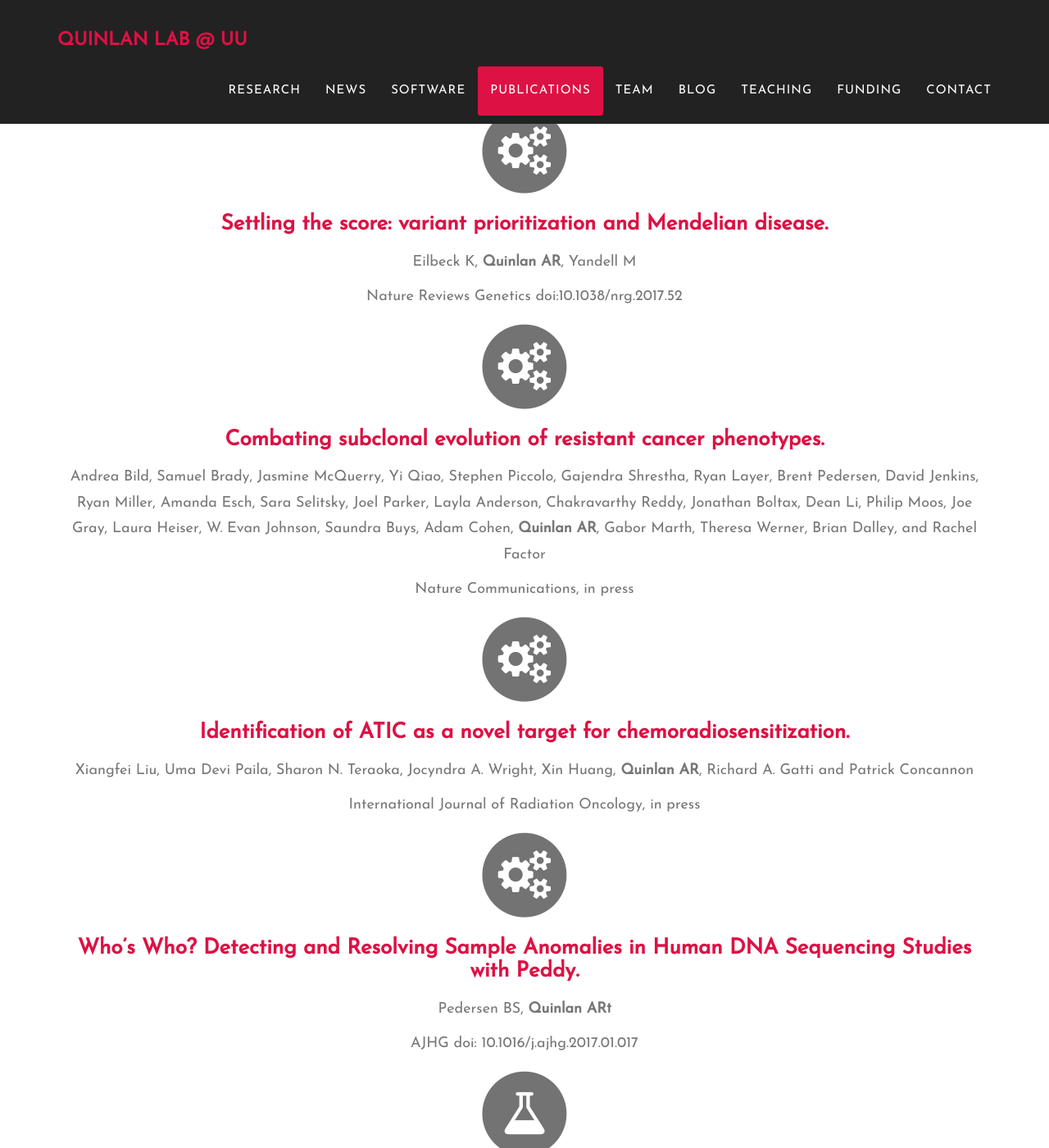
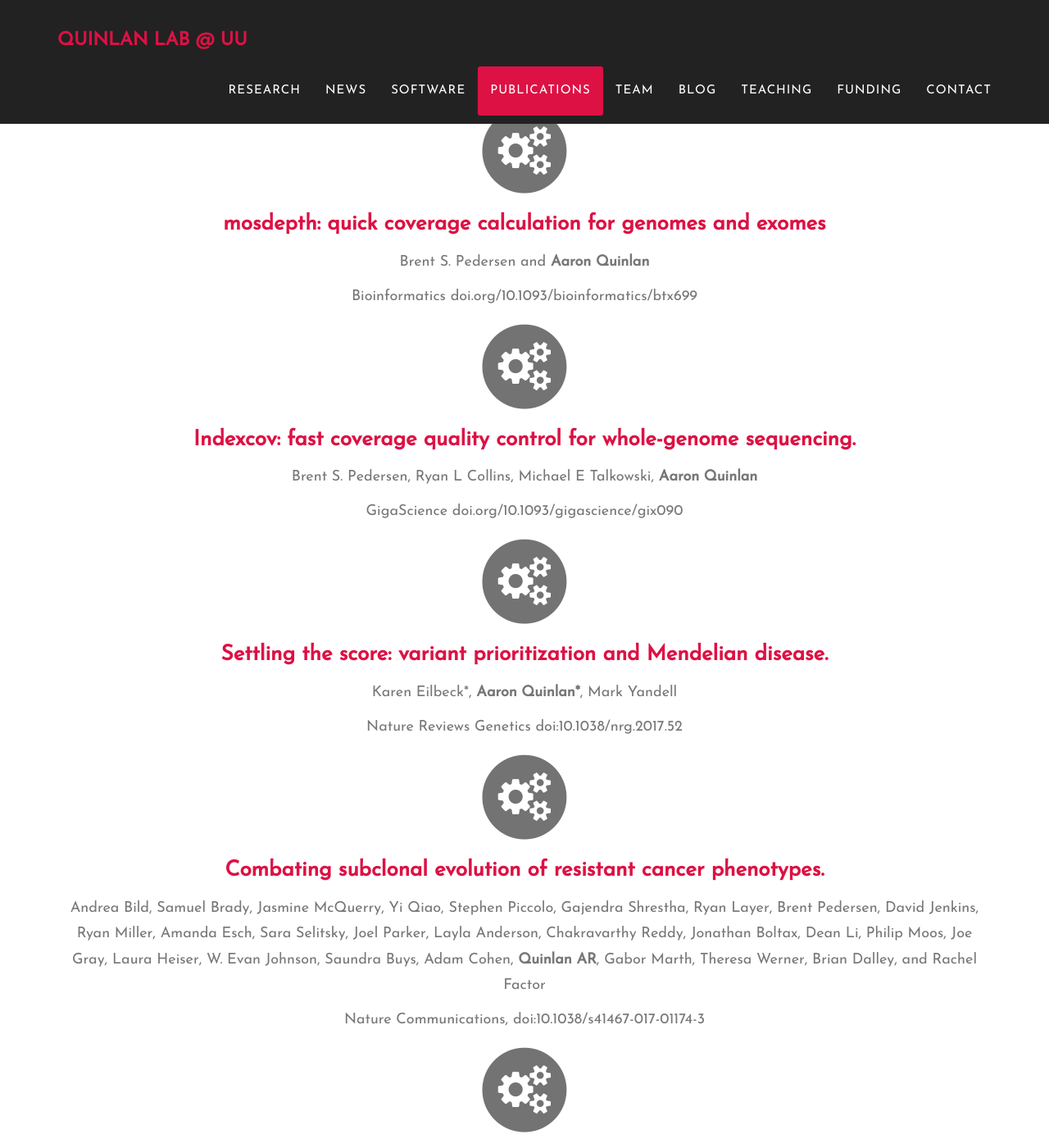
Before and after one commit to arq5x/arq5x.github.io, a Jekyll site: the page built from index.html, in a window 1280 px wide and 1400 px high, scrolled down 8504 px. Shown: the whole window at 82% size. Built offline with Jekyll 4.4.1, drawn with Linux system fonts in a browser that asks for light colours; some web fonts are replaced; some of the changed text lies outside the part shown.

Commit message:
add indexcov and mosdepth

```diff
--- a/_includes/publications.html
+++ b/_includes/publications.html
@@ -17,8 +17,26 @@
                         <i class="fa fa-circle fa-stack-2x text-secondary"></i>
                         <i class="fa fa-gears fa-stack-1x fa-inverse"></i>
                     </span>
+                    <h3 class="service-heading"><a href="https://academic.oup.com/bioinformatics/article/doi/10.1093/bioinformatics/btx699/4583630">mosdepth: quick coverage calculation for genomes and exomes</a></h3>
+                    <p class="text-muted"> Brent S. Pedersen and <strong>Aaron Quinlan</strong></p>
+                    <p class="text-muted">Bioinformatics doi.org/10.1093/bioinformatics/btx699</p>
+                </div>
+                <div class="col-md-12">
+                    <span class="fa-stack fa-4x">
+                        <i class="fa fa-circle fa-stack-2x text-secondary"></i>
+                        <i class="fa fa-gears fa-stack-1x fa-inverse"></i>
+                    </span>
+                    <h3 class="service-heading"><a href="https://academic.oup.com/gigascience/article/6/11/1/4160383">Indexcov: fast coverage quality control for whole-genome sequencing.</a></h3>
+                    <p class="text-muted"> Brent S. Pedersen, Ryan L Collins, Michael E Talkowski, <strong>Aaron Quinlan</strong></p>
+                    <p class="text-muted">GigaScience doi.org/10.1093/gigascience/gix090</p>
+                </div>
+                <div class="col-md-12">
+                    <span class="fa-stack fa-4x">
+                        <i class="fa fa-circle fa-stack-2x text-secondary"></i>
+                        <i class="fa fa-gears fa-stack-1x fa-inverse"></i>
+                    </span>
                     <h3 class="service-heading"><a href="https://www.nature.com/nrg/journal/vaop/ncurrent/full/nrg.2017.52.html">Settling the score: variant prioritization and Mendelian disease.</a></h3>
-                    <p class="text-muted">Eilbeck K, <strong>Quinlan AR</strong>, Yandell M</p>
+                    <p class="text-muted">Karen Eilbeck*, <strong>Aaron Quinlan*</strong>, Mark Yandell</p>
                     <p class="text-muted">Nature Reviews Genetics doi:10.1038/nrg.2017.52</p>
                 </div>
                 <div class="col-md-12">
@@ -26,18 +44,18 @@
                         <i class="fa fa-circle fa-stack-2x text-secondary"></i>
                         <i class="fa fa-gears fa-stack-1x fa-inverse"></i>
                     </span>
-                    <h3 class="service-heading"><a href="">Combating subclonal evolution of resistant cancer phenotypes.</a></h3>
+                    <h3 class="service-heading"><a href="https://www.nature.com/articles/s41467-017-01174-3">Combating subclonal evolution of resistant cancer phenotypes.</a></h3>
                     <p class="text-muted">Andrea Bild, Samuel Brady, Jasmine McQuerry, Yi Qiao, Stephen Piccolo, Gajendra Shrestha, Ryan Layer, Brent Pedersen, David Jenkins, Ryan Miller, Amanda Esch, Sara Selitsky, Joel Parker, Layla Anderson, Chakravarthy Reddy, Jonathan Boltax, Dean Li, Philip Moos, Joe Gray, Laura Heiser, W. Evan Johnson, Saundra Buys, Adam Cohen, <strong>Quinlan AR</strong>, Gabor Marth, Theresa Werner, Brian Dalley, and Rachel Factor</p>
-                    <p class="text-muted">Nature Communications, in press</p>
+                    <p class="text-muted">Nature Communications, doi:10.1038/s41467-017-01174-3</p>
                 </div>
                 <div class="col-md-12">
                     <span class="fa-stack fa-4x">
                         <i class="fa fa-circle fa-stack-2x text-secondary"></i>
                         <i class="fa fa-gears fa-stack-1x fa-inverse"></i>
                     </span>
-                    <h3 class="service-heading"><a href="">Identification of ATIC as a novel target for chemoradiosensitization.</a></h3>
+                    <h3 class="service-heading"><a href="http://www.sciencedirect.com/science/article/pii/S0360301617338300?via%3Dihub">Identification of ATIC as a novel target for chemoradiosensitization.</a></h3>
                     <p class="text-muted">Xiangfei Liu, Uma Devi Paila, Sharon N. Teraoka, Jocyndra A. Wright, Xin Huang, <strong>Quinlan AR</strong>, Richard A. Gatti and Patrick Concannon</p>
-                    <p class="text-muted">International Journal of Radiation Oncology, in press</p>
+                    <p class="text-muted">International Journal of Radiation Oncology, doi:10.1016/j.ijrobp.2017.08.033</p>
                 </div>
 
                 <div class="col-md-12">
```
